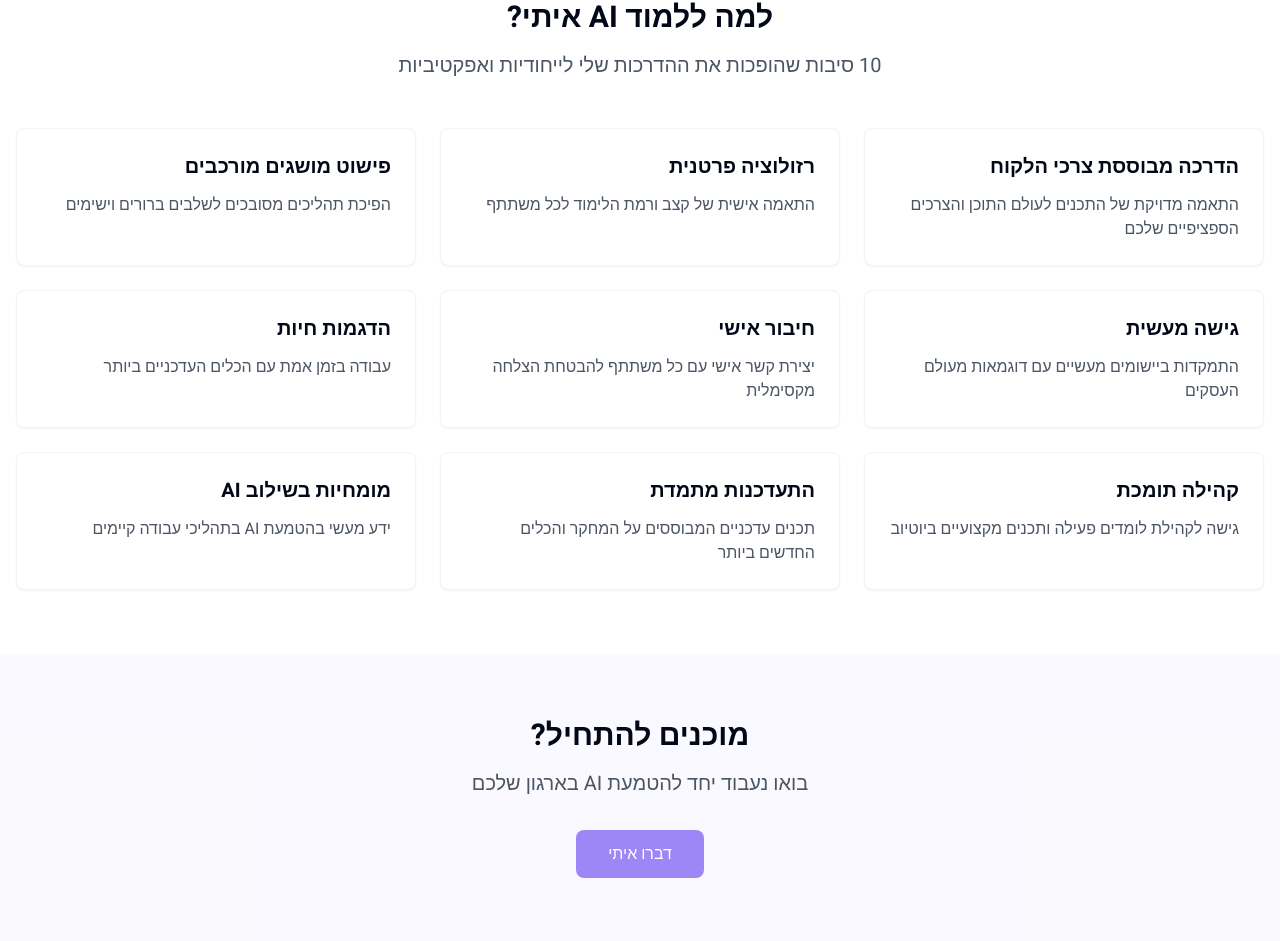
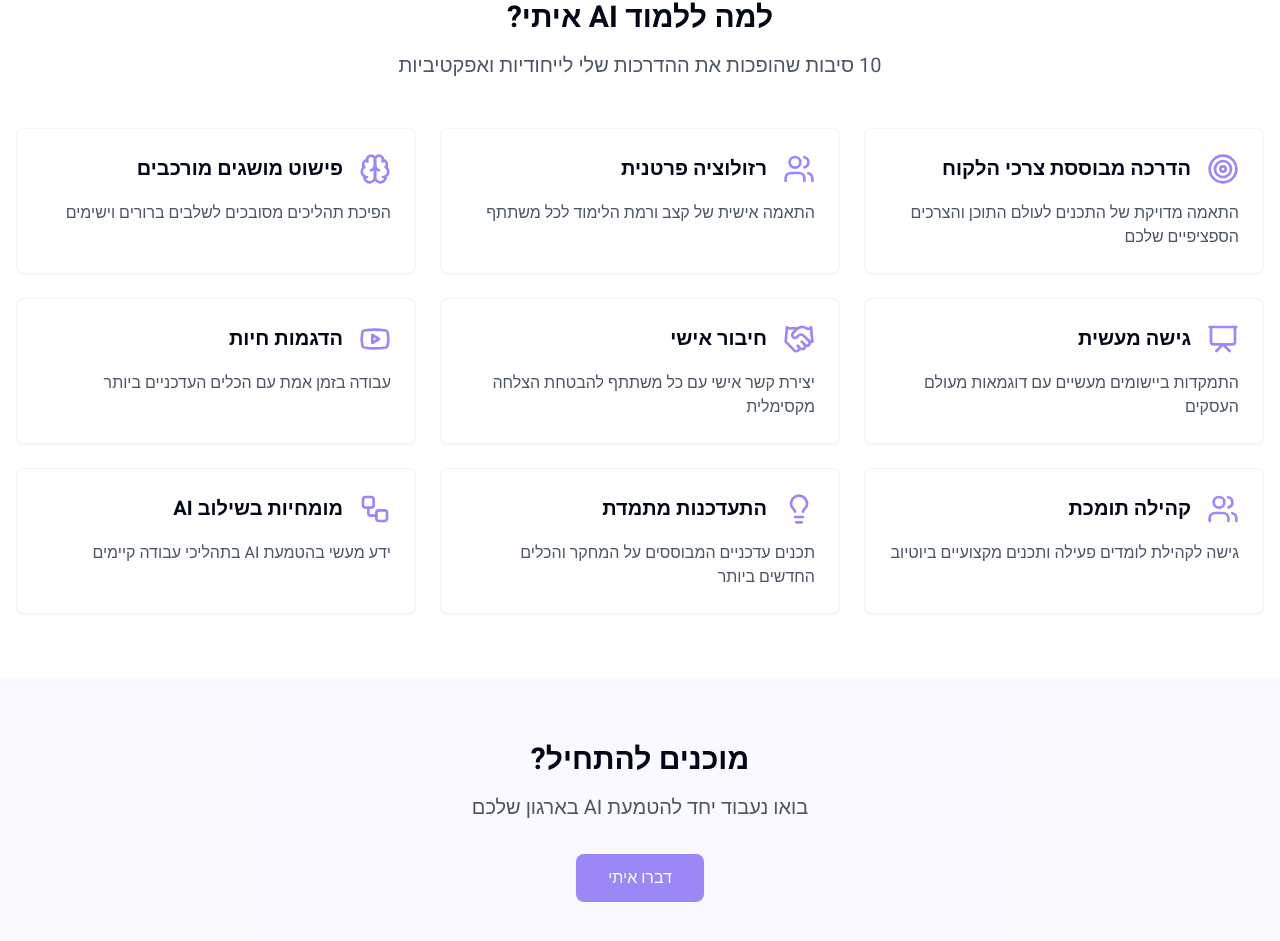
Before and after one commit to sgolan20/shahar-golan-website, a React (Vite) app: page / in a window 1280 px wide. Shown: the part 1046-1987 px from the top of the page. Built offline with nearby package versions, Linux system fonts and the light colour scheme.

Commit message:
Add icons to reasons section
Added icons to each of the 10 reasons listed on the main page to improve visual appeal.

```diff
--- a/src/pages/Index.tsx
+++ b/src/pages/Index.tsx
@@ -1,5 +1,7 @@
+
 import { Brain, Users, Presentation, Youtube, Target, Lightbulb, Workflow, HandshakeIcon } from "lucide-react";
 import { motion } from "framer-motion";
+
 const Index = () => {
   const features = [{
     icon: Brain,
@@ -21,38 +23,47 @@ const Index = () => {
 
   const reasons = [
     {
+      icon: Target,
       title: "הדרכה מבוססת צרכי הלקוח",
       description: "התאמה מדויקת של התכנים לעולם התוכן והצרכים הספציפיים שלכם"
     },
     {
+      icon: Users,
       title: "רזולוציה פרטנית",
       description: "התאמה אישית של קצב ורמת הלימוד לכל משתתף"
     },
     {
+      icon: Brain,
       title: "פישוט מושגים מורכבים",
       description: "הפיכת תהליכים מסובכים לשלבים ברורים וישימים"
     },
     {
+      icon: Presentation,
       title: "גישה מעשית",
       description: "התמקדות ביישומים מעשיים עם דוגמאות מעולם העסקים"
     },
     {
+      icon: HandshakeIcon,
       title: "חיבור אישי",
       description: "יצירת קשר אישי עם כל משתתף להבטחת הצלחה מקסימלית"
     },
     {
+      icon: Youtube,
       title: "הדגמות חיות",
       description: "עבודה בזמן אמת עם הכלים העדכניים ביותר"
     },
     {
+      icon: Users,
       title: "קהילה תומכת",
       description: "גישה לקהילת לומדים פעילה ותכנים מקצועיים ביוטיוב"
     },
     {
+      icon: Lightbulb,
       title: "התעדכנות מתמדת",
       description: "תכנים עדכניים המבוססים על המחקר והכלים החדשים ביותר"
     },
     {
+      icon: Workflow,
       title: "מומחיות בשילוב AI",
       description: "ידע מעשי בהטמעת AI בתהליכי עבודה קיימים"
     }
@@ -148,7 +159,10 @@ const Index = () => {
                 transition={{ duration: 0.6, delay: index * 0.1 }}
                 className="bg-white p-6 rounded-lg shadow-sm hover:shadow-md transition-shadow border border-gray-100"
               >
-                <h3 className="text-xl font-bold mb-3">{reason.title}</h3>
+                <div className="flex items-center gap-4 mb-4">
+                  <reason.icon className="w-8 h-8 text-primary" />
+                  <h3 className="text-xl font-bold">{reason.title}</h3>
+                </div>
                 <p className="text-gray-600">{reason.description}</p>
               </motion.div>
             ))}
@@ -182,4 +196,5 @@ const Index = () => {
       </section>
     </div>;
 };
+
 export default Index;
```
